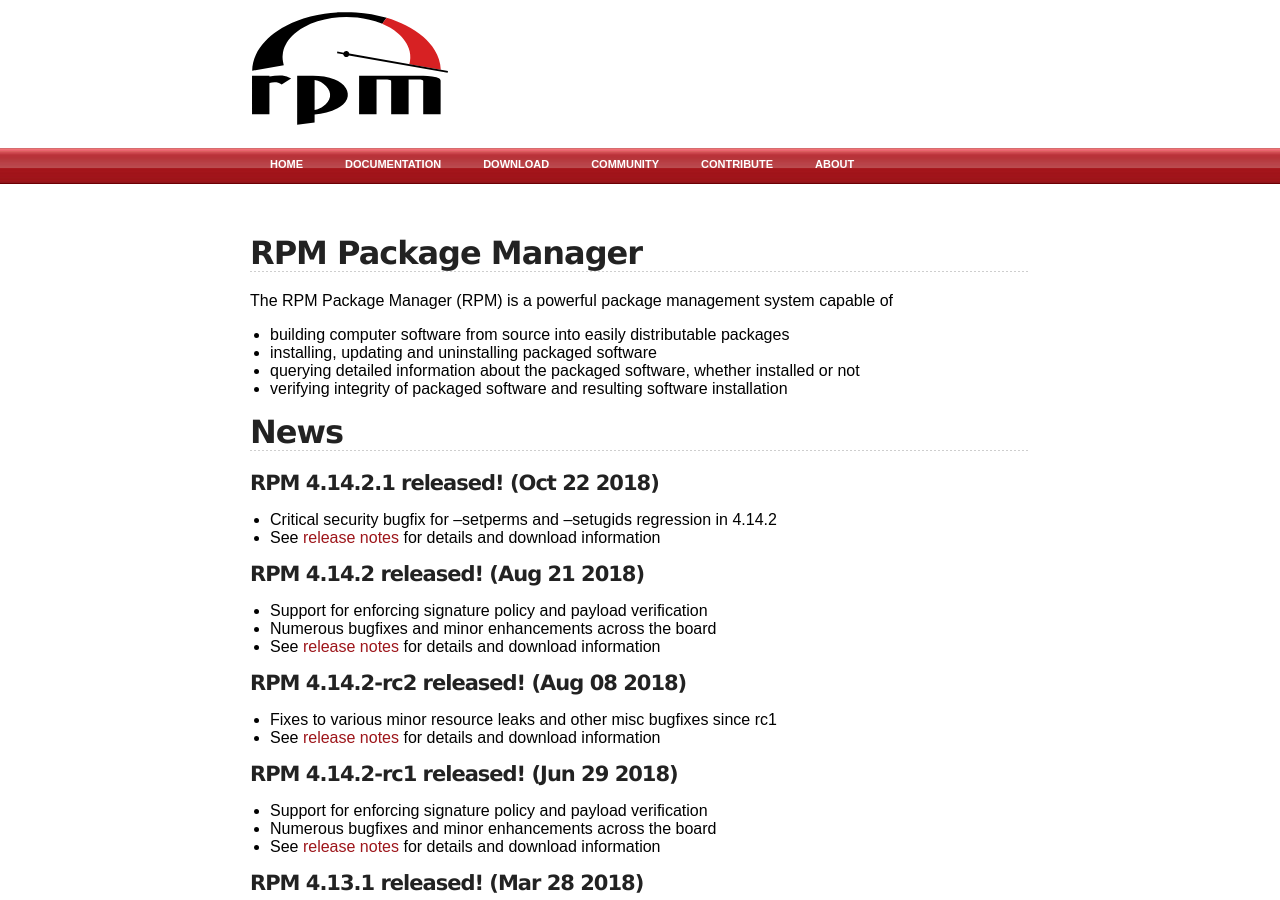
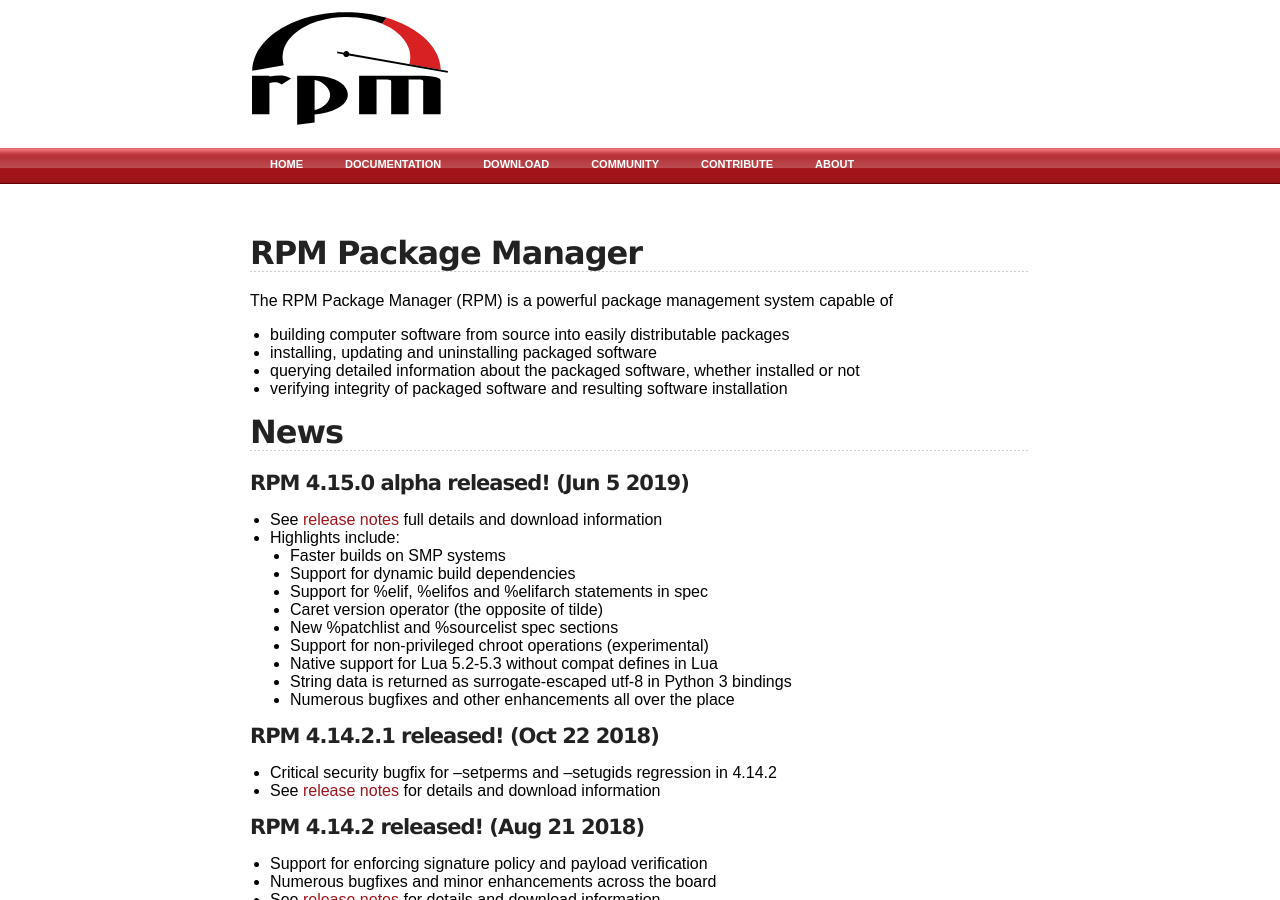
Before and after one commit to rpm-software-management/rpm-web, a Jekyll site: the page built from index.md, in a window 1280 px wide and 900 px high. Built offline with Jekyll 4.4.1, drawn with Linux system fonts in a browser that asks for light colours.

Commit message:
Relase rpm 4.15.0 alpha

```diff
--- a/index.md
+++ b/index.md
@@ -15,6 +15,19 @@ capable of
 * verifying integrity of packaged software and resulting software installation
 
 ## News
+
+#### RPM 4.15.0 alpha released! (Jun 5 2019)
+* See [release notes](wiki/Releases/4.15.0) full details and download information
+* Highlights include:
+  * Faster builds on SMP systems
+  * Support for dynamic build dependencies
+  * Support for %elif, %elifos and %elifarch statements in spec
+  * Caret version operator (the opposite of tilde)
+  * New %patchlist and %sourcelist spec sections
+  * Support for non-privileged chroot operations (experimental)
+  * Native support for Lua 5.2-5.3 without compat defines in Lua
+  * String data is returned as surrogate-escaped utf-8 in Python 3 bindings
+  * Numerous bugfixes and other enhancements all over the place
 
 #### RPM 4.14.2.1 released! (Oct 22 2018)
 * Critical security bugfix for --setperms and --setugids regression in 4.14.2
```
Also changed, not shown: download.md (+1 -1 lines), timeline.md (+13 -0 lines), wiki/Releases/4.15.0.md (+5 -4 lines).
